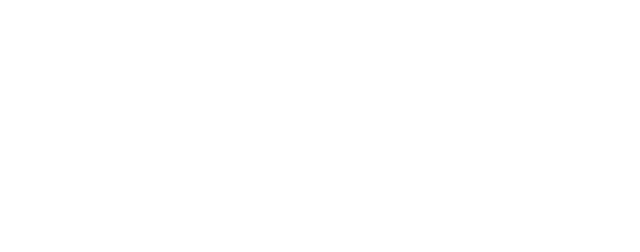
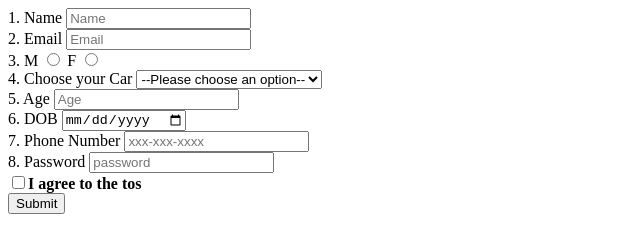
Before and after one commit to acciojob/signup-form-car-moeenpatel, a website: page main.html in a window 1280 px wide. Shown: the whole page, without its empty margins (0-640 px from the left). Drawn offline with Linux system fonts and the light colour scheme.

Commit message:
created a submission

```diff
--- a/main.html
+++ b/main.html
@@ -8,6 +8,56 @@
 
 <body>
 	<!-- the entire body must be written by student -->
+	<form id="my_form" method="post">
+		<div>
+			<label for="name">1. Name</label>
+			<input type="text" id="name" placeholder="Name" required>
+		</div>
+		<div>
+			<label for="email">2. Email</label>
+			<input type="email" id="email" placeholder="Email" required>
+		</div>
+		<div>
+			 <label for="gender_m">3. M</label>
+			  <input type="radio" id="gender_m" name="gender" required>
+			  <label for="gender">F</label>
+			  <input type="radio" id="gender_f" name="gender" required>
+		</div>
+		<div>
+			<label for="cars">4. Choose your Car</label>
+			<select name="cars" id=cars required>
+			<option value="" disabled selected>--Please choose an option--</option>
+				<option>BMW</option>
+				<option>Audi</option>
+				<option>Mercedes</option>
+			</select>
+		</div>
+		<div>
+			<label for="age">5. Age</label>
+			<input type="number" id="age" min="0" placeholder="Age" required>
+		</div>
+		<div>
+			<label for="dob">6. DOB</label>
+			<input type="date" id="dob" reuqired>
+		</div>
+		<div>
+			<label for="tel">7. Phone Number</label>
+			<input type="tel" name="tel" id="tel" placeholder="xxx-xxx-xxxx">
+		</div>
+		<div>
+			<label for="password">8. Password</label>
+			<input type="password" id="password" placeholder="password"required>
+		</div>
+		<div>
+			<table for="tos"></table>
+			<input type="checkbox" name="tos" id="tos"><b>I agree to the tos</b>
+		</div>
+		<div>
+			<button type="submit">Submit</button>
+		</div>
+
+
+
     <script type="text/javascript" src="./script.js">
 </script>
 
```
